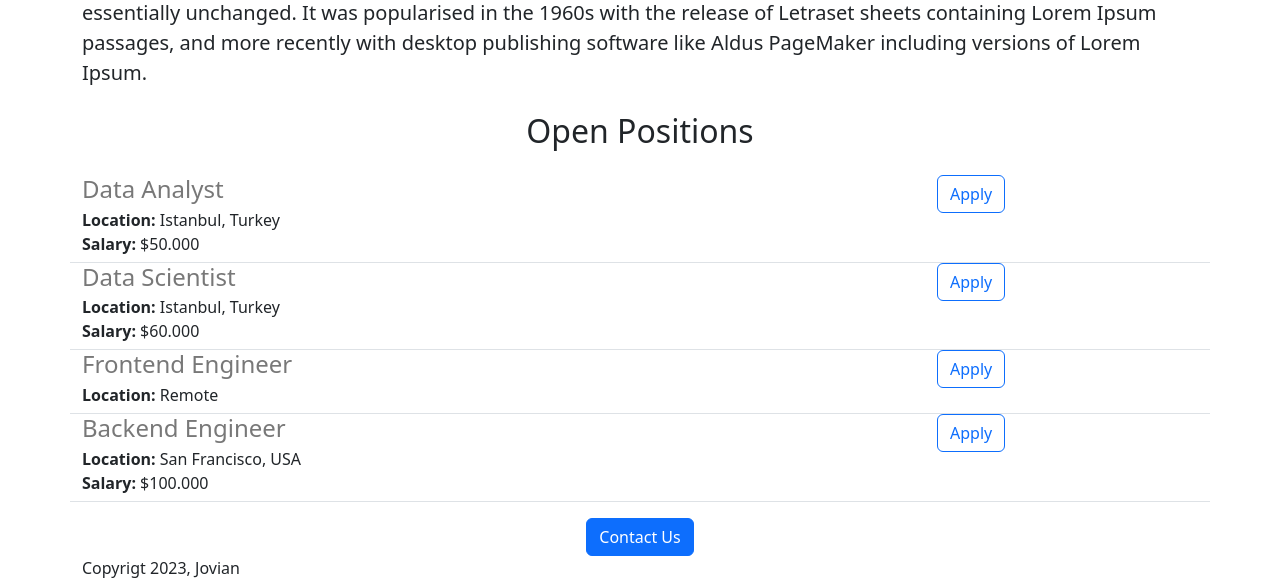
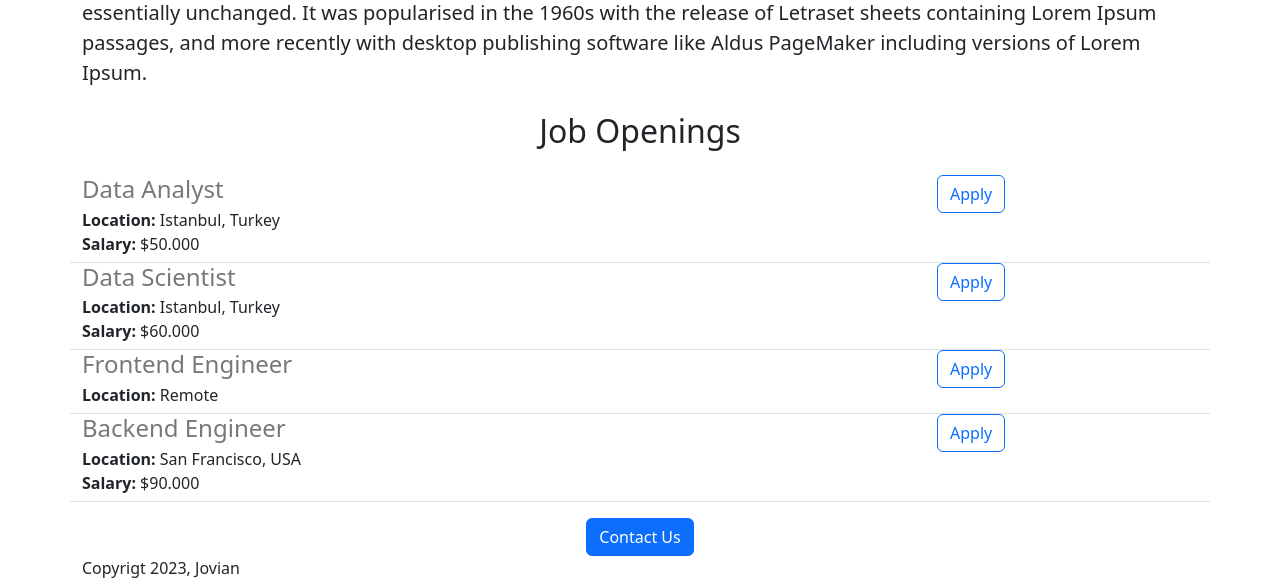
Before and after one commit to mfkeskin/jovian-careers-website, a Flask app: page / in a window 1280 px wide. Shown: the part 602-1184 px from the top of the page. Run offline with Flask 3, Linux system fonts and the light colour scheme.

Commit message:
salary of backend engineer fixed

```diff
--- a/app.py
+++ b/app.py
@@ -2,44 +2,37 @@ from flask import Flask, render_template, jsonify
 
 app = Flask(__name__)
 
-JOBS = [
-  {
-    'id' : 1,
-    'title' : 'Data Analyst',
-    'location' : 'Istanbul, Turkey',
-    'salary' : '$50.000'
-  },
-  {
-    'id' : 2,
-    'title' : 'Data Scientist',
-    'location' : 'Istanbul, Turkey',
-    'salary' : '$60.000'
-  },
-  {
-    'id' : 3,
-    'title' : 'Frontend Engineer',
-    'location' : 'Remote'
-  },
-  {
-    'id' : 4,
-    'title' : 'Backend Engineer',
-    'location' : 'San Francisco, USA',
-    'salary' : '$100.000'
-  }
-]
+JOBS = [{
+  'id': 1,
+  'title': 'Data Analyst',
+  'location': 'Istanbul, Turkey',
+  'salary': '$50.000'
+}, {
+  'id': 2,
+  'title': 'Data Scientist',
+  'location': 'Istanbul, Turkey',
+  'salary': '$60.000'
+}, {
+  'id': 3,
+  'title': 'Frontend Engineer',
+  'location': 'Remote'
+}, {
+  'id': 4,
+  'title': 'Backend Engineer',
+  'location': 'San Francisco, USA',
+  'salary': '$90.000'
+}]
+
 
 @app.route("/")
 def hello_world():
-  return render_template('home.html',
-                         jobs=JOBS,
-                        company_name='Jovian')
+  return render_template('home.html', jobs=JOBS, company_name='Jovian')
+
 
 @app.route("/api/jobs")
 def list_jobs():
   return jsonify(JOBS)
 
 
-
-
 if __name__ == "__main__":
   app.run(host="0.0.0.0", debug=True)
--- a/templates/home.html
+++ b/templates/home.html
@@ -21,7 +21,7 @@
     <p class="lead">
       Lorem Ipsum is simply dummy text of the printing and typesetting industry. Lorem Ipsum has been the industry's standard dummy text ever since the 1500s, when an unknown printer took a galley of type and scrambled it to make a type specimen book. It has survived not only five centuries, but also the leap into electronic typesetting, remaining essentially unchanged. It was popularised in the 1960s with the release of Letraset sheets containing Lorem Ipsum passages, and more recently with desktop publishing software like Aldus PageMaker including versions of Lorem Ipsum.
     </p>
-    <h2 class="text-center mt-4 mb-4">Open Positions</h2>
+    <h2 class="text-center mt-4 mb-4">Job Openings</h2>
       <div style="margin-bottom:16px;">
       {% for job in jobs %}
           {% include 'jobitem.html' %}
```
